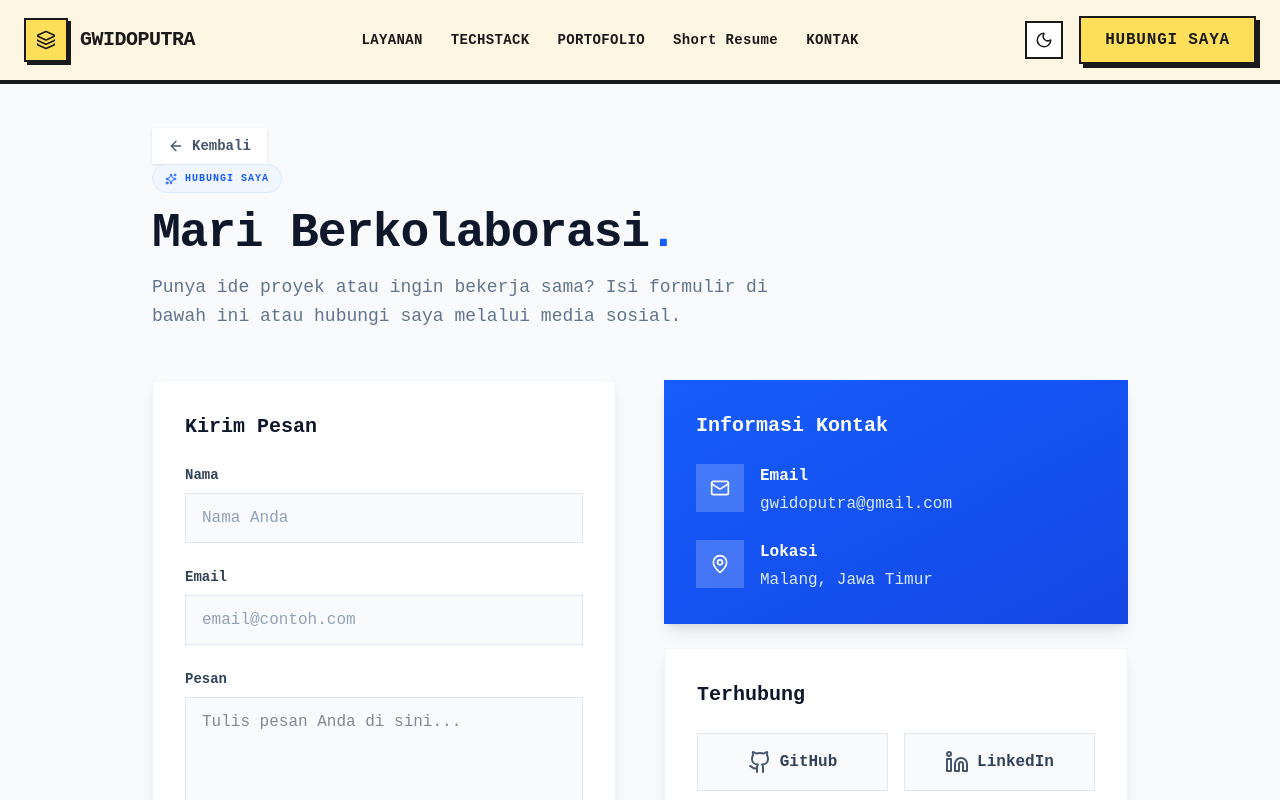
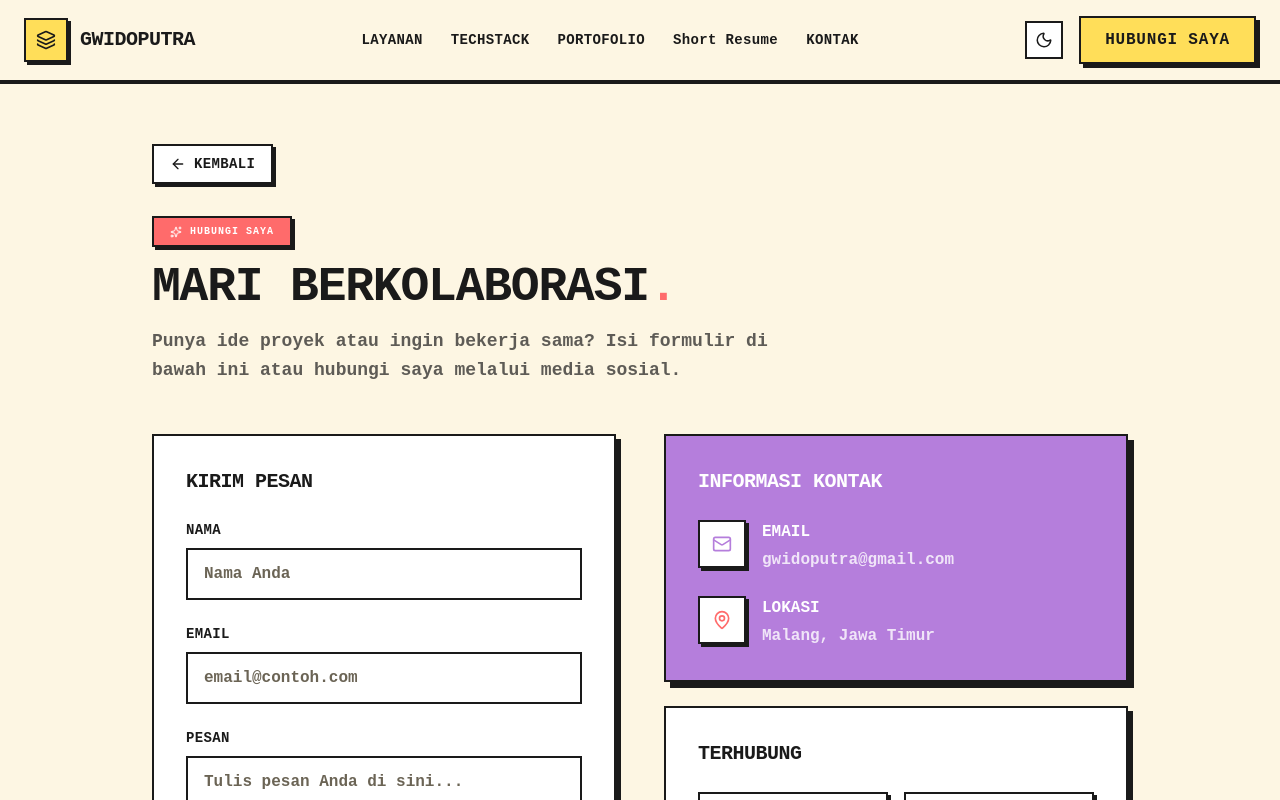
Before and after one commit to GwidoPutra/gwido-portofolio, a React (Vite) app: page /contact in a window 1280 px wide. Shown: the top 800 px of the page. Built offline with nearby package versions, Linux system fonts and the light colour scheme.

Commit message:
feat(contact): ubah halaman kontak ke tema neo-brutalism

```diff
--- a/src/routes/contact.tsx
+++ b/src/routes/contact.tsx
@@ -14,23 +14,23 @@ function Contact() {
 
   if (submitted) {
     return (
-      <div className={`min-h-screen transition-colors duration-300 ${theme === 'dark' ? 'bg-[#020617]' : 'bg-slate-50'}`}>
+      <div className={`min-h-screen transition-colors duration-300 ${theme === 'dark' ? 'bg-brutal-dark' : 'bg-brutal-cream'}`}>
         <Navbar />
 
         <div className="min-h-screen flex items-center justify-center pt-20 px-6">
-          <div className={`text-center max-w-md mx-auto rounded-3xl p-8 shadow-lg border ${theme === 'dark' ? 'bg-slate-900 border-slate-800' : 'bg-white border-slate-100'}`}>
-            <div className="w-16 h-16 bg-green-100 dark:bg-green-500/20 rounded-full flex items-center justify-center mx-auto mb-6">
-              <Mail className="w-8 h-8 text-green-600 dark:text-green-400" />
+          <div className="brutal-card text-center max-w-md mx-auto p-10">
+            <div className="w-16 h-16 bg-brutal-green border-2 border-foreground flex items-center justify-center mx-auto mb-6 brutal-shadow">
+              <Mail className="w-8 h-8 text-brutal-ink" />
             </div>
-            <h2 className={`text-2xl font-black mb-3 ${theme === 'dark' ? 'text-white' : 'text-slate-900'}`}>
+            <h2 className="text-2xl font-black uppercase tracking-tight mb-3 text-foreground">
               Pesan Terkirim!
             </h2>
-            <p className={`mb-8 leading-relaxed ${theme === 'dark' ? 'text-slate-400' : 'text-slate-600'}`}>
+            <p className="mb-8 leading-relaxed font-bold text-muted-foreground">
               Terima kasih telah menghubungi saya. Saya akan segera kembali kepada Anda.
             </p>
             <button
               onClick={() => setSubmitted(false)}
-              className={`w-full px-6 py-3 rounded-xl font-semibold transition-colors ${theme === 'dark' ? 'bg-slate-800 hover:bg-blue-600 text-white' : 'bg-slate-900 hover:bg-blue-600 text-white'}`}
+              className="brutal-btn-solid w-full"
             >
               Kirim Pesan Lagi
             </button>
@@ -40,30 +40,32 @@ function Contact() {
     )
   }
 
+  const inputClass = `w-full px-4 py-3 border-2 border-foreground bg-card text-foreground placeholder:text-muted-foreground outline-none focus:bg-brutal-yellow/20 transition-colors font-bold`
+
   return (
-    <div className={`min-h-screen transition-colors duration-300 ${theme === 'dark' ? 'bg-[#020617]' : 'bg-slate-50'}`}>
+    <div className={`min-h-screen transition-colors duration-300 ${theme === 'dark' ? 'bg-brutal-dark' : 'bg-brutal-cream'}`}>
       <Navbar />
 
-      <div className="max-w-5xl mx-auto px-6 pt-32 pb-20">
+      <div className="max-w-5xl mx-auto px-6 pt-36 pb-20">
         {/* Back Button & Header */}
         <div className="mb-12">
           <Link
             to="/"
-            className={`inline-flex items-center gap-2 px-4 py-2 text-sm font-bold transition-all rounded-xl shadow-sm hover:border-blue-500 hover:text-blue-600 ${theme === 'dark' ? 'bg-slate-900 border-slate-800 text-slate-300' : 'bg-white border-slate-200 text-slate-600'}`}
+            className="inline-flex items-center gap-2 px-4 py-2 text-sm font-black uppercase tracking-wide border-2 border-foreground bg-card text-foreground brutal-shadow-sm hover:-translate-y-0.5 transition-transform"
           >
             <ArrowLeft className="w-4 h-4" />
             Kembali
           </Link>
 
-          <div className="space-y-4">
-            <div className={`inline-flex items-center gap-2 px-3 py-1.5 rounded-full border text-blue-600 text-[10px] font-black tracking-widest uppercase mb-4 ${theme === 'dark' ? 'bg-blue-500/10 border-blue-500/20' : 'bg-blue-50 border-blue-100'}`}>
+          <div className="space-y-4 mt-8">
+            <div className="inline-flex items-center gap-2 px-4 py-1.5 border-2 border-foreground bg-brutal-red text-white brutal-shadow-sm font-black text-[10px] tracking-widest uppercase">
               <Sparkles size={12} />
               Hubungi Saya
             </div>
-            <h1 className={`text-4xl md:text-5xl font-black tracking-tight ${theme === 'dark' ? 'text-white' : 'text-slate-900'}`}>
-              Mari Berkolaborasi<span className="text-blue-600">.</span>
+            <h1 className={`text-4xl md:text-5xl font-black tracking-tight uppercase text-foreground`}>
+              Mari Berkolaborasi<span className="text-brutal-red">.</span>
             </h1>
-            <p className={`text-lg font-medium leading-relaxed max-w-2xl ${theme === 'dark' ? 'text-slate-400' : 'text-slate-500'}`}>
+            <p className={`text-lg font-bold leading-relaxed max-w-2xl ${theme === 'dark' ? 'text-[#f5f0e1]/70' : 'text-brutal-ink/70'}`}>
               Punya ide proyek atau ingin bekerja sama? Isi formulir di bawah ini atau hubungi saya melalui media sosial.
             </p>
           </div>
@@ -71,8 +73,8 @@ function Contact() {
 
         <div className="grid lg:grid-cols-2 gap-12">
           {/* Contact Form */}
-          <div className={`rounded-3xl p-8 shadow-lg border ${theme === 'dark' ? 'bg-slate-900 border-slate-800' : 'bg-white border-slate-100'}`}>
-            <h2 className={`text-xl font-bold mb-6 ${theme === 'dark' ? 'text-white' : 'text-slate-900'}`}>Kirim Pesan</h2>
+          <div className="brutal-card p-8">
+            <h2 className="text-xl font-black uppercase tracking-tight mb-6 text-foreground">Kirim Pesan</h2>
             <form
               name="contact"
               method="POST"
@@ -103,7 +105,7 @@ function Contact() {
               <div>
                 <label
                   htmlFor="name"
-                  className={`block text-sm font-semibold mb-2 ${theme === 'dark' ? 'text-slate-300' : 'text-slate-700'}`}
+                  className="block text-sm font-black uppercase tracking-wide mb-2 text-foreground"
                 >
                   Nama
                 </label>
@@ -112,7 +114,7 @@ function Contact() {
                   id="name"
                   name="name"
                   required
-                  className={`w-full px-4 py-3 border rounded-xl focus:ring-2 focus:ring-blue-500 focus:border-blue-500 outline-none transition-colors ${theme === 'dark' ? 'bg-slate-800 border-slate-700 text-white placeholder-slate-500' : 'bg-slate-50 border-slate-200 text-slate-900 placeholder-slate-400'}`}
+                  className={inputClass}
                   placeholder="Nama Anda"
                 />
               </div>
@@ -120,7 +122,7 @@ function Contact() {
               <div>
                 <label
                   htmlFor="email"
-                  className={`block text-sm font-semibold mb-2 ${theme === 'dark' ? 'text-slate-300' : 'text-slate-700'}`}
+                  className="block text-sm font-black uppercase tracking-wide mb-2 text-foreground"
                 >
                   Email
                 </label>
@@ -129,7 +131,7 @@ function Contact() {
                   id="email"
                   name="email"
                   required
-                  className={`w-full px-4 py-3 border rounded-xl focus:ring-2 focus:ring-blue-500 focus:border-blue-500 outline-none transition-colors ${theme === 'dark' ? 'bg-slate-800 border-slate-700 text-white placeholder-slate-500' : 'bg-slate-50 border-slate-200 text-slate-900 placeholder-slate-400'}`}
+                  className={inputClass}
                   placeholder="email@contoh.com"
                 />
               </div>
@@ -137,7 +139,7 @@ function Contact() {
               <div>
                 <label
                   htmlFor="message"
-                  className={`block text-sm font-semibold mb-2 ${theme === 'dark' ? 'text-slate-300' : 'text-slate-700'}`}
+                  className="block text-sm font-black uppercase tracking-wide mb-2 text-foreground"
                 >
                   Pesan
                 </label>
@@ -146,14 +148,14 @@ function Contact() {
                   name="message"
                   required
                   rows={5}
-                  className={`w-full px-4 py-3 border rounded-xl focus:ring-2 focus:ring-blue-500 focus:border-blue-500 outline-none transition-colors resize-none ${theme === 'dark' ? 'bg-slate-800 border-slate-700 text-white' : 'bg-slate-50 border-slate-200 text-slate-900'}`}
+                  className={`${inputClass} resize-none`}
                   placeholder="Tulis pesan Anda di sini..."
                 />
               </div>
 
               <button
                 type="submit"
-                className={`w-full inline-flex items-center justify-center gap-2 px-6 py-4 rounded-xl font-semibold transition-colors shadow-lg ${theme === 'dark' ? 'bg-slate-800 hover:bg-blue-600' : 'bg-slate-900 hover:bg-blue-600 text-white'}`}
+                className="brutal-btn-solid w-full !py-4"
               >
                 <Send size={18} />
                 Kirim Pesan
@@ -163,52 +165,52 @@ function Contact() {
 
           {/* Contact Info */}
           <div className="space-y-6">
-            <div className="bg-gradient-to-br from-blue-600 to-blue-700 rounded-3xl p-8 text-white shadow-lg">
-              <h2 className="text-xl font-bold mb-6">Informasi Kontak</h2>
+            <div className="bg-brutal-purple border-2 border-foreground p-8 brutal-shadow-lg">
+              <h2 className="text-xl font-black uppercase tracking-tight mb-6 text-white">Informasi Kontak</h2>
               <div className="space-y-6">
                 <div className="flex items-start gap-4">
-                  <div className="w-12 h-12 bg-white/20 rounded-xl flex items-center justify-center flex-shrink-0">
-                    <Mail size={20} />
+                  <div className="w-12 h-12 bg-card border-2 border-foreground flex items-center justify-center flex-shrink-0 brutal-shadow-sm">
+                    <Mail size={20} className="text-brutal-purple" />
                   </div>
                   <div>
-                    <h3 className="font-semibold mb-1">Email</h3>
-                    <a href="mailto:gwidoputra@gmail.com" className="text-blue-100 hover:text-white transition-colors">
+                    <h3 className="font-black uppercase mb-1 text-white">Email</h3>
+                    <a href="mailto:gwidoputra@gmail.com" className="text-white/80 hover:text-white transition-colors font-bold">
                       gwidoputra@gmail.com
                     </a>
                   </div>
                 </div>
                 <div className="flex items-start gap-4">
-                  <div className="w-12 h-12 bg-white/20 rounded-xl flex items-center justify-center flex-shrink-0">
-                    <MapPin size={20} />
+                  <div className="w-12 h-12 bg-card border-2 border-foreground flex items-center justify-center flex-shrink-0 brutal-shadow-sm">
+                    <MapPin size={20} className="text-brutal-red" />
                   </div>
                   <div>
-                    <h3 className="font-semibold mb-1">Lokasi</h3>
-                    <p className="text-blue-100">Malang, Jawa Timur</p>
+                    <h3 className="font-black uppercase mb-1 text-white">Lokasi</h3>
+                    <p className="text-white/80 font-bold">Malang, Jawa Timur</p>
                   </div>
                 </div>
               </div>
             </div>
 
-            <div className={`p-8 rounded-3xl border shadow-lg ${theme === 'dark' ? 'bg-slate-900 border-slate-800' : 'bg-white border-slate-100'}`}>
-              <h2 className={`text-xl font-bold mb-6 ${theme === 'dark' ? 'text-white' : 'text-slate-900'}`}>Terhubung</h2>
+            <div className="brutal-card p-8">
+              <h2 className="text-xl font-black uppercase tracking-tight mb-6 text-foreground">Terhubung</h2>
               <div className="flex gap-4">
                 <a
                   href="https://github.com/GwidoPutra"
                   target="_blank"
                   rel="noopener noreferrer"
-                  className={`flex-1 flex items-center justify-center gap-2 p-4 rounded-2xl border border transition-all hover:border-blue-500 hover:bg-blue-50 dark:bg-blue-500/10 ${theme === 'dark' ? 'bg-slate-800 border-slate-700' : 'bg-slate-50 border-slate-200'}`}
+                  className="flex-1 flex items-center justify-center gap-2 p-4 border-2 border-foreground bg-card text-foreground hover:bg-brutal-ink hover:text-white transition-colors brutal-shadow-sm"
                 >
-                  <Github size={24} className={theme === 'dark' ? 'text-slate-400 group-hover:text-blue-600 transition-colors' : 'text-slate-600 group-hover:text-blue-600 transition-colors'} />
-                  <span className={`font-semibold hover:text-blue-600 transition-colors ${theme === 'dark' ? 'text-slate-400' : 'text-slate-700'}`}>GitHub</span>
+                  <Github size={24} />
+                  <span className="font-black uppercase">GitHub</span>
                 </a>
                 <a
                   href="https://linkedin.com/in/gwido-putra-wijaya"
                   target="_blank"
                   rel="noopener noreferrer"
-                  className={`flex-1 flex items-center justify-center gap-2 p-4 rounded-2xl border border transition-all hover:border-blue-500 hover:bg-blue-50 dark:bg-blue-500/10 ${theme === 'dark' ? 'bg-slate-800 border-slate-700' : 'bg-slate-50 border-slate-200'}`}
+                  className="flex-1 flex items-center justify-center gap-2 p-4 border-2 border-foreground bg-card text-foreground hover:bg-brutal-blue hover:text-white transition-colors brutal-shadow-sm"
                 >
-                  <Linkedin size={24} className={`${theme === 'dark' ? 'text-slate-400 group-hover:text-blue-600 transition-colors' : 'text-slate-600 group-hover:text-blue-600 transition-colors'}`} />
-                  <span className={`font-semibold hover:text-blue-600 transition-colors ${theme === 'dark' ? 'text-slate-400' : 'text-slate-700'}`}>LinkedIn</span>
+                  <Linkedin size={24} />
+                  <span className="font-black uppercase">LinkedIn</span>
                 </a>
               </div>
             </div>
```
